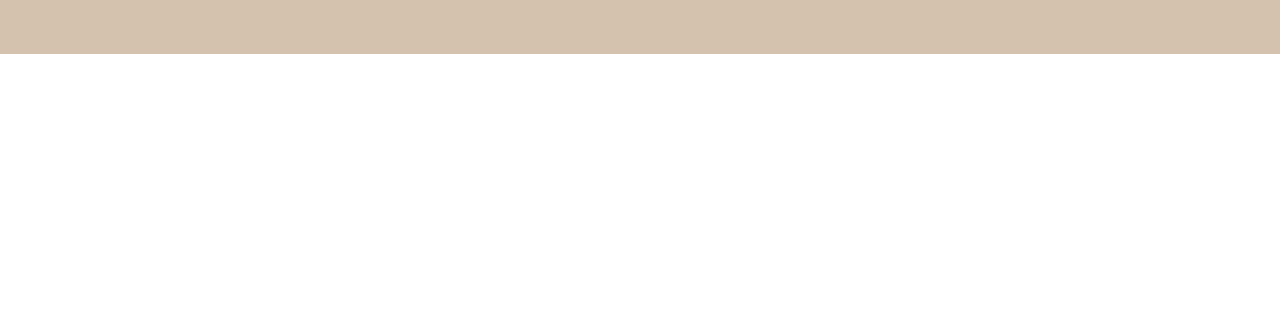
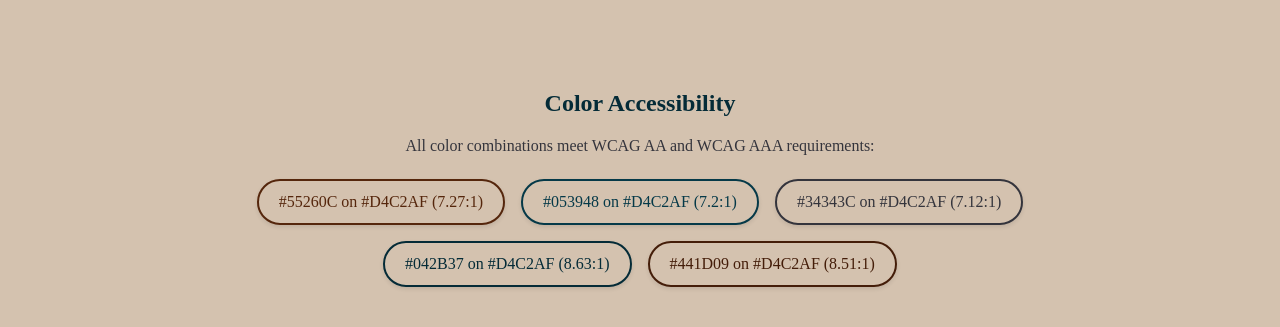
Before and after one commit to HridayaB/hridaya-app, an Angular app: page /about in a window 1280 px wide. Shown: the part 1057-1384 px from the top of the page. Before the commit the page ends 1111 px from the top, so only its background shows below. Built offline with nearby package versions, Linux system fonts and the light colour scheme.

Commit message:
Added permalinks for colors used

```diff
--- a/src/about/about.component.css
+++ b/src/about/about.component.css
@@ -136,3 +136,42 @@
     transform: translateY(-3px);
     background-color: #441D09;
 }
+
+.accessibility {
+    margin: 3rem auto;
+    max-width: 800px;
+    text-align: center;
+    order: 4;
+}
+
+.accessibility h2 {
+    color: #042b37;
+}
+
+.accessibility p {
+    color: #34343C;
+}
+
+.contrast-links {
+    display: flex;
+    flex-wrap: wrap;
+    gap: 1rem;
+    justify-content: center;
+    margin-top: 1.5rem;
+ }
+
+.contrast-chip {
+    display: inline-block;
+    padding: 0.75rem 1.25rem;
+    border-radius: 50px;
+    text-decoration: none;
+    font-weight: 500;
+    transition: transform 0.2s;
+    box-shadow: 0 2px 4px rgba(0,0,0,0.1);
+    border: 2px solid currentColor;
+}
+
+.contrast-chip:hover {
+    transform: translateY(-2px);
+    box-shadow: 0 4px 8px rgba(0,0,0,0.15);
+}
--- a/src/about/about.component.html
+++ b/src/about/about.component.html
@@ -44,4 +44,21 @@
             </div>
         </div>
     </div>
+
+    <div class="accessibility">
+        <h2>Color Accessibility</h2>
+        <p>All color combinations meet WCAG AA and WCAG AAA requirements:</p>
+
+        <div class="contrast-links">
+          <a *ngFor="let contrast of config.contrastLinks"
+             [href]="contrast.url"
+             target="_blank"
+             rel="noopener noreferrer"
+             class="contrast-chip"
+             [style.background]="contrast.bgColor"
+             [style.color]="contrast.textColor">
+             {{ contrast.textColor }} on {{ contrast.bgColor }} ({{ contrast.ratio }}:1)
+          </a>
+        </div>
+    </div>
 </section>
--- a/src/about/about.config.ts
+++ b/src/about/about.config.ts
@@ -7,5 +7,37 @@ export const aboutConfig = {
             avatar: "https://cs.colostate.edu:4444/~hridayab/Hridaya's_picture.JPG"
         }
         /*Add other members*/
+    ],
+    contrastLinks: [
+        {
+          textColor: '#55260C',
+          bgColor: '#D4C2AF',
+          ratio: '7.27',
+          url: 'https://webaim.org/resources/contrastchecker/?fcolor=55260C&bcolor=D4C2AF'
+        },
+        {
+          textColor: '#053948',
+          bgColor: '#D4C2AF',
+          ratio: '7.2',
+          url: 'https://webaim.org/resources/contrastchecker/?fcolor=053948&bcolor=D4C2AF'
+        },
+        {
+          textColor: '#34343C',
+          bgColor: '#D4C2AF',
+          ratio: '7.12',
+          url: 'https://webaim.org/resources/contrastchecker/?fcolor=34343C&bcolor=D4C2AF'
+        },
+        {
+          textColor: '#042B37',
+          bgColor: '#D4C2AF',
+          ratio: '8.63',
+          url: 'https://webaim.org/resources/contrastchecker/?fcolor=042B37&bcolor=D4C2AF'
+        },
+        {
+          textColor: '#441D09',
+          bgColor: '#D4C2AF',
+          ratio: '8.51',
+          url: 'https://webaim.org/resources/contrastchecker/?fcolor=441D09&bcolor=D4C2AF'
+        }
     ]
 };
```
